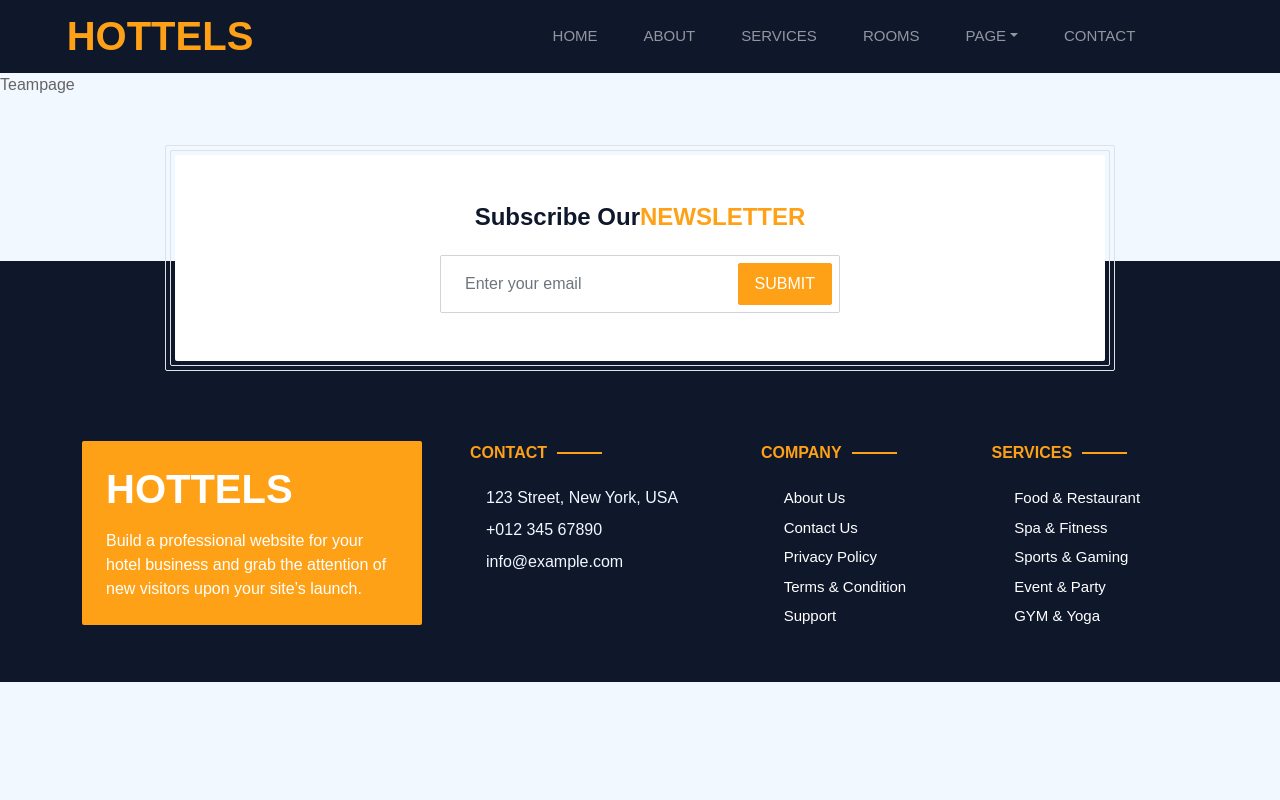
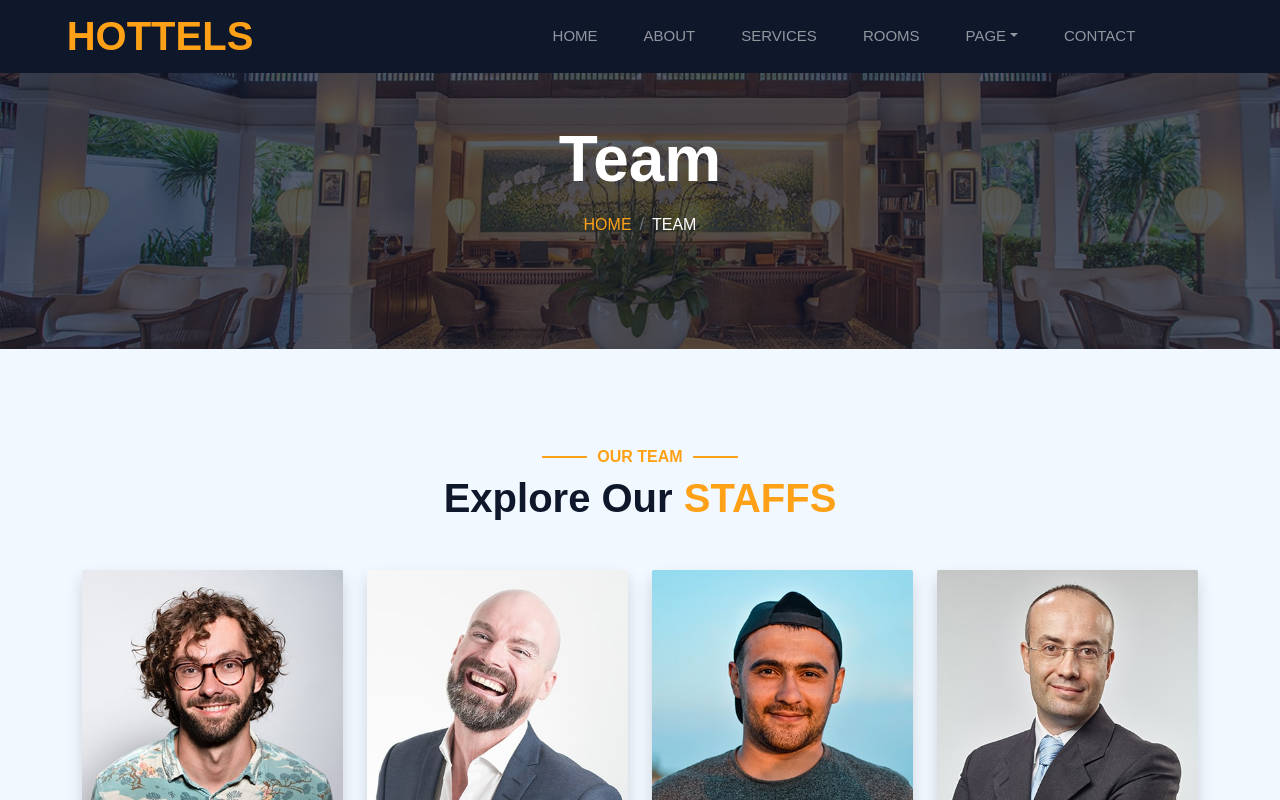
Before and after one commit to khazarglzd/hotel_reservation_app_react, a React (Create React App) app: page /team in a window 1280 px wide. Shown: the top 800 px of the page. Built offline with nearby package versions, Linux system fonts and the light colour scheme.

Commit message:
creating breadcrumps for pages

```diff
--- a/src/components/common/Heading.jsx
+++ b/src/components/common/Heading.jsx
@@ -1,9 +1,31 @@
-import React from 'react'
+import React from "react";
+import { Link } from "react-router-dom";
 
-const Heading = () => {
+export default function Heading({ heading, title, subtitle }) {
     return (
-        <div>Heading</div>
-    )
+        <>
+            <div className="container-fluid page-header mb-5 p-0 bg-image">
+                <div className="container-fluid page-header-inner py-5">
+                    <div className="container text-center pb-5">
+                        <h1 className="display-3 text-white mb-3 animated slideInDown">
+                            {heading}
+                        </h1>
+                        <nav aria-label="breadcrumb">
+                            <ol className="breadcrumb justify-content-center text-uppercase">
+                                <li className="breadcrumb-item">
+                                    <Link to="/">{title}</Link>
+                                </li>
+                                <li
+                                    className="breadcrumb-item text-white active"
+                                    aria-current="page"
+                                >
+                                    {subtitle}
+                                </li>
+                            </ol>
+                        </nav>
+                    </div>
+                </div>
+            </div>
+        </>
+    );
 }
-
-export default Heading
--- a/src/components/home/About.js
+++ b/src/components/home/About.js
@@ -13,7 +13,7 @@ export default function About() {
                             </h6>
                             <h1 className="mb-4">
                                 Welcome to{" "}
-                                <span className="text-primary text-uppercase">Hotelier</span>
+                                <span className="text-primary text-uppercase">HOTTELS</span>
                             </h1>
                             <p className="mb-4">
                                 Tempor erat elitr rebum at clita. Diam dolor diam ipsum sit.
--- a/src/components/home/Newsletter.js
+++ b/src/components/home/Newsletter.js
@@ -11,9 +11,9 @@ export default function Newsletter() {
                             <div className="bg-white rounded text-center p-5">
                                 <h4 className="mb-4">
                                     Subscribe Our
-                                    <span className="text-primary text-uppercase">
+                                    <p className="text-primary text-uppercase">
                                         Newsletter
-                                    </span>
+                                    </p>
                                 </h4>
                                 <div
                                     className="position-relative mx-auto"
--- a/src/pages/AboutUs.js
+++ b/src/pages/AboutUs.js
@@ -1,11 +1,14 @@
-import React from 'react'
+import React from "react";
+import Heading from "../components/common/Heading";
+import About from "../components/home/About";
+import Team from "../components/home/Team";
 
-const AboutUs = () => {
+export default function AboutUs() {
     return (
-        <div>
-            <h1> ABOUT US</h1>
-        </div>
-    )
+        <>
+            <Heading heading="About" title="Home" subtitle="About" />
+            <About />
+            <Team />
+        </>
+    );
 }
-
-export default AboutUs
--- a/src/pages/BookingPage.js
+++ b/src/pages/BookingPage.js
@@ -1,7 +1,10 @@
-import React from 'react'
+import React from "react";
+import Heading from "../components/common/Heading";
 
-export default function BookingPage() {
+export default function Booking() {
     return (
-        <div>BookingPage</div>
-    )
+        <>
+            <Heading heading="Booking" title="Home" subtitle="Booking" />
+        </>
+    );
 }
--- a/src/pages/PageNotFound.js
+++ b/src/pages/PageNotFound.js
@@ -1,9 +1,14 @@
-import React from 'react'
+import React from "react";
+import Heading from "../components/common/Heading";
 
-const PageNotFound = () => {
+export default function PageNotFound() {
     return (
-        <div>PageNotFound</div>
-    )
+        <>
+            <Heading
+                heading="Page Not Found"
+                title="Home"
+                subtitle="Page Not Found"
+            />
+        </>
+    );
 }
-
-export default PageNotFound
--- a/src/pages/RoomPage.js
+++ b/src/pages/RoomPage.js
@@ -1,7 +1,12 @@
-import React from 'react'
+import React from "react";
+import Heading from "../components/common/Heading";
+import Rooms from "../components/home/Rooms";
 
-export default function RoomPage() {
+export default function Room() {
     return (
-        <div>RoomPage</div>
-    )
+        <>
+            <Heading heading="Rooms" title="Home" subtitle="Rooms" />
+            <Rooms />
+        </>
+    );
 }
--- a/src/pages/ServicesPage.js
+++ b/src/pages/ServicesPage.js
@@ -1,9 +1,14 @@
-import React from 'react'
+import React from "react";
+import Heading from "../components/common/Heading";
+import Services from "../components/home/Service";
+import Sliders from "../components/home/Slider";
 
-const ServicesPage = () => {
+export default function Service() {
     return (
-        <div>ServicesPage</div>
-    )
+        <>
+            <Heading heading="Services" title="Home" subtitle="Services" />
+            <Services />
+            <Sliders />
+        </>
+    );
 }
-
-export default ServicesPage
--- a/src/pages/TeamPage.js
+++ b/src/pages/TeamPage.js
@@ -1,9 +1,12 @@
-import React from 'react'
+import React from "react";
+import Heading from "../components/common/Heading";
+import Teams from "../components/home/Team";
 
-const Teampage = () => {
+export default function Team() {
     return (
-        <div>Teampage</div>
-    )
+        <>
+            <Heading heading="Team" title="Home" subtitle="Team" />
+            <Teams />
+        </>
+    );
 }
-
-export default Teampage
--- a/src/pages/TestimonialPage.js
+++ b/src/pages/TestimonialPage.js
@@ -1,7 +1,12 @@
-import React from 'react'
+import React from "react";
+import Heading from "../components/common/Heading";
+import Sliders from "../components/home/Slider";
 
-export default function TestimonialPage() {
+export default function Testimonial() {
     return (
-        <div>TestimonialPage</div>
-    )
+        <>
+            <Heading heading="Testimonial" title="Home" subtitle="Testimonial" />
+            <Sliders />
+        </>
+    );
 }
```
